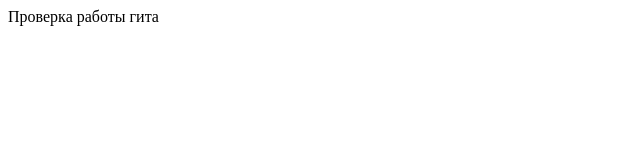
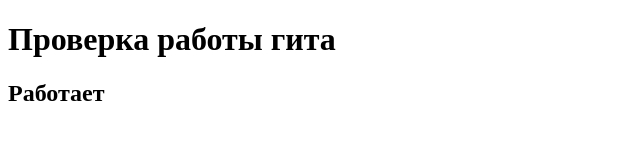
Before and after one commit to kirillkhlopkoff/terminaltest, a plain HTML site: page index.html in a window 1280 px wide. Shown: the whole page, without its empty margins (0-640 px from the left). Drawn offline with Linux system fonts and the light colour scheme.

Commit message:
проверил и внес изменения

```diff
--- a/index.html
+++ b/index.html
@@ -5,6 +5,7 @@
     <title> GitTest</title>
 </head>
 <body>
-    <hi>Проверка работы гита</hi>
+    <h1>Проверка работы гита</h1>
+    <h2>Работает</h2>
 </body>
 </html>
```
Also changed, not shown: index2.html (added, +10 -0 lines).
